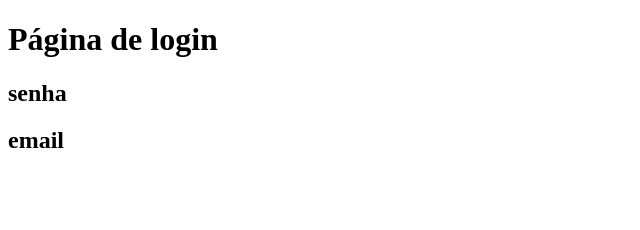
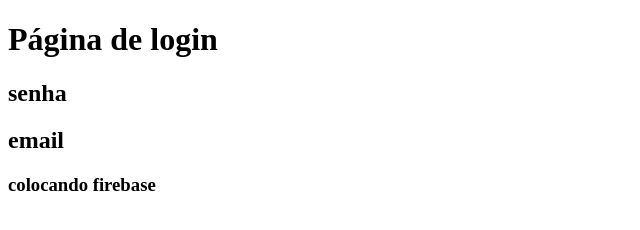
Before and after one commit to FagnerConcolato/PraticandoGithub, a plain HTML site: page login.html in a window 1280 px wide. Shown: the whole page, without its empty margins (0-640 px from the left). Drawn offline with Linux system fonts and the light colour scheme.

Commit message:
(z) implemnetando o firebase

```diff
--- a/login.html
+++ b/login.html
@@ -9,6 +9,7 @@
     <h1>Página de login</h1>
     <h2>senha</h2>
     <h2>email</h2>
+    <h3>colocando firebase</h3>
 
 
 
```
